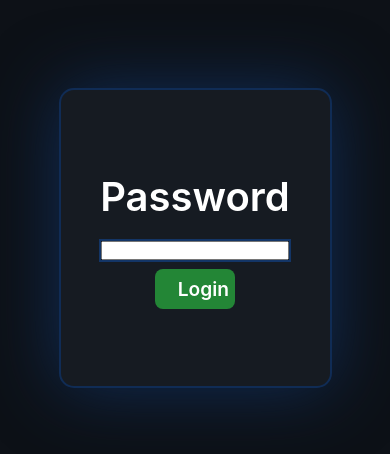
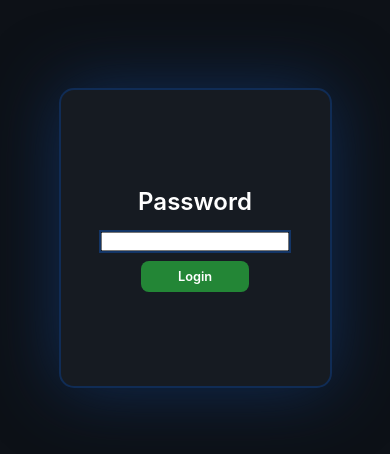
Before and after one commit to mehdikhan55/translit, a React (Vite) app: page /login in a window 390 px wide. Shown: the part 184-638 px from the top of the page. Built offline with nearby package versions, Linux system fonts and the light colour scheme.

Commit message:
complete

```diff
--- a/src/App.css
+++ b/src/App.css
@@ -235,11 +235,7 @@ cursor: pointer;
   border: 2px solid #102c55;
   box-shadow: 0 0  70px #102c55;
 }
-@media only screen and (max-width: 600px) {
-  .login-box{
-    width: 70%;
-  }
-}
+
 @media only screen and (min-width: 600px) and (max-width: 800px) {
   .login-box{
     width: 60%;
@@ -268,4 +264,19 @@ cursor: pointer;
   font-size: 1.2em;
   font-weight: 600;
   cursor: pointer;
+  text-align: center;
 }
+
+@media only screen and (max-width: 600px) {
+  .login-box{
+    width: 70%;
+  }
+  .login-box>label>h2{
+    font-size: 1.5em;
+  }
+  .login-btn{
+    width: 40%;
+    font-size: 0.8em;
+  }
+
+}
```
